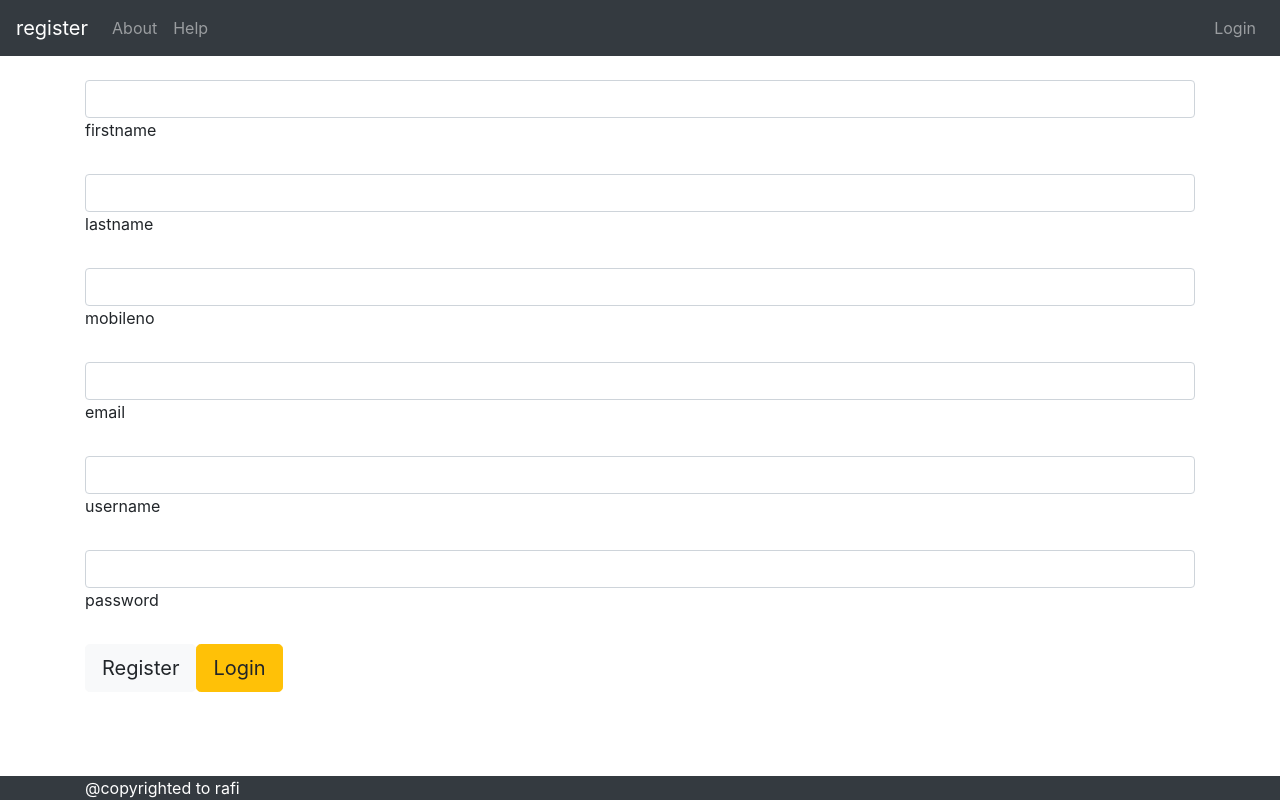
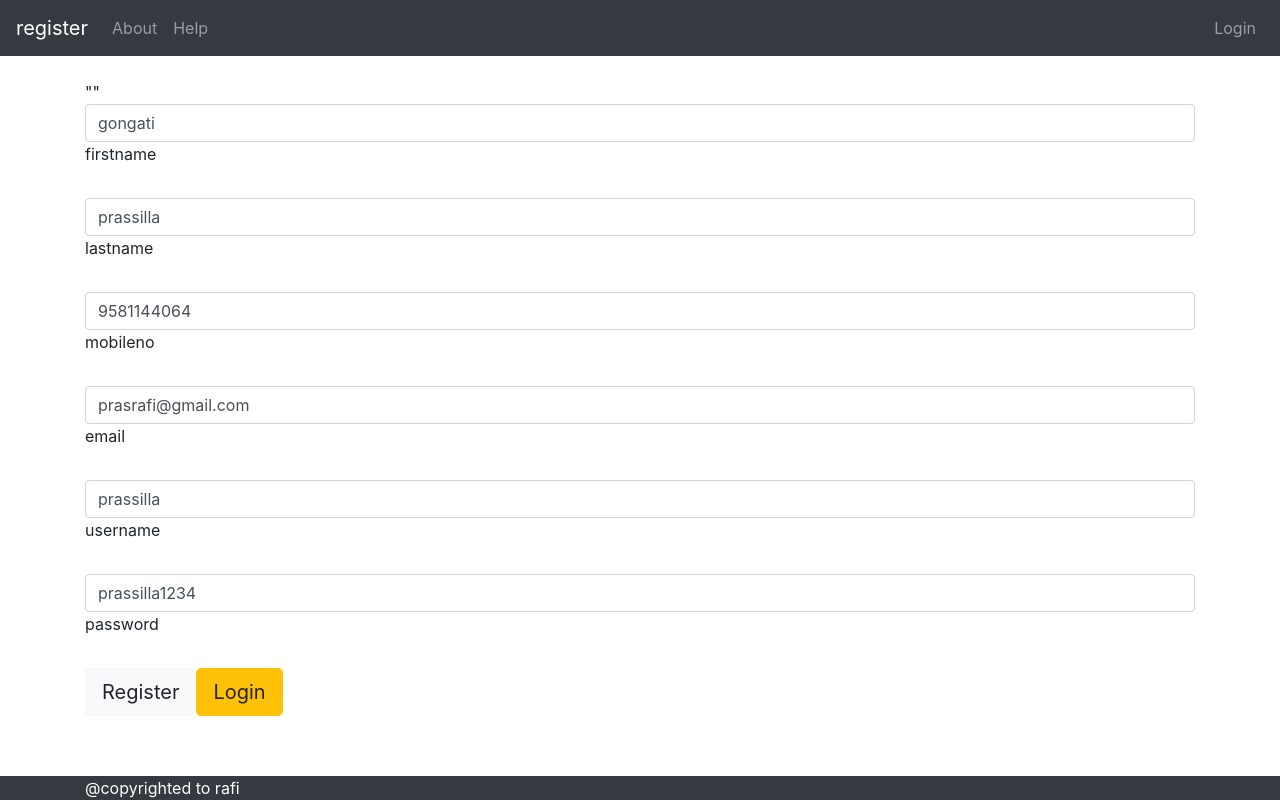
Before and after one commit to rafidudekula0009/mybankingclient, an Angular app: page / in a window 1280 px wide. Built offline with nearby package versions, Linux system fonts and the light colour scheme.

Commit message:
httpclietmodule implementation for registration and fetch customer

```diff
--- a/src/app/app.module.ts
+++ b/src/app/app.module.ts
@@ -12,6 +12,7 @@ import { FooterComponent } from './footer/footer.component';
 import { MenuComponent } from './menu/menu.component';
 import { LogoutComponent } from './logout/logout.component';
 import { NeedhelpComponent } from './needhelp/needhelp.component';
+import { HttpClient, HttpClientModule } from '@angular/common/http';
 
 @NgModule({
   declarations: [
@@ -28,6 +29,7 @@ import { NeedhelpComponent } from './needhelp/needhelp.component';
   imports: [
     BrowserModule,
     AppRoutingModule,
+    HttpClientModule,
     FormsModule //This is used to make use of features like ngModel, ngIf in the html pages of the components added in the declarations above
   ],
   providers: [],
--- a/src/app/login/login.component.ts
+++ b/src/app/login/login.component.ts
@@ -9,10 +9,10 @@ import { HarcodedAuthenticationService } from '../service/harcoded-authenticatio
 })
 export class LoginComponent {
 
-  username :string= ''
-  password :string = ''
-  loginFailed :boolean= false
-  errorMessage :string = 'login failed..'
+  username: string = ''
+  password: string = ''
+  loginFailed: boolean = false
+  errorMessage: string = 'login failed..'
   constructor(private route: Router, private hardcodedAuth: HarcodedAuthenticationService) {
 
   }
@@ -21,6 +21,12 @@ export class LoginComponent {
     this.route.navigate(['register'])
   }
   handleLogin() {
-    this.loginFailed = this.hardcodedAuth.isUserLoggedIn();
+    sessionStorage.setItem('userName', this.username);
+    if (this.hardcodedAuth.isUserLoggedIn()) {
+      this.loginFailed = false;
+      this.route.navigate(['welcome',this.username]);
+    }else{
+      this.loginFailed=true;
+    }
   }
 }
--- a/src/app/resgistration/resgistration.component.html
+++ b/src/app/resgistration/resgistration.component.html
@@ -1,5 +1,6 @@
 <!-- ngIf is like if condition -->
 <!-- {{errorMessage}} is the interpollation where errorMessage is the attribute name defined in the ts file of respective component -->
+<small *ngIf="successMsg">{{successMsg}}</small><br>{{successMsg|json}}
 <small *ngIf="isRegistrationFailed">{{errorMessage}}</small><br>
 <div>
     <!-- ngModel is used to bidirectional binding of a variable. Here firstname assigned to ngModel is
--- a/src/app/resgistration/resgistration.component.ts
+++ b/src/app/resgistration/resgistration.component.ts
@@ -1,6 +1,7 @@
 import { Component } from '@angular/core';
 import { Router } from '@angular/router';
 import { HarcodedAuthenticationService } from '../service/harcoded-authentication.service';
+import { HelloWorldService } from '../service/data/hello-world.service';
 
 @Component({
   selector: 'app-resgistration',
@@ -10,22 +11,25 @@ import { HarcodedAuthenticationService } from '../service/harcoded-authenticatio
 export class ResgistrationComponent {
 
   //this keyword must be used to make use of these attributes
-  firstname = ''
-  lastname = ''
-  mobileno = ''
-  email = ''
-  username = ''
-  password = ''
+  firstname = 'gongati'
+  lastname = 'prassilla'
+  mobileno = '9581144064'
+  email = 'prasrafi@gmail.com'
+  username = 'prassilla'
+  password = 'prassilla1234'
 
+  successMsg:string=''
   errorMessage = 'Some error occured'
   isRegistrationFailed = false
 
   //Router can be used to navigate from one component/page to another componet/page
-  constructor(private route: Router, hardcodedAuth:HarcodedAuthenticationService) {
+  constructor(private route: Router, hardcodedAuth: HarcodedAuthenticationService, private helloService: HelloWorldService) {
 
   }
 
   handleRegister() {
+    this.helloService.registerCustomer(this.firstname, this.lastname, this.mobileno, this.email, this.username, this.password);
+    this.helloService.registerCustomer(this.firstname, this.lastname, this.mobileno, this.email, this.username, this.password).subscribe((data)=>{handleResponse(data)});
     if (this.firstname === 'rafi') {
       this.isRegistrationFailed = false;
       this.route.navigate(['login'])
@@ -38,3 +42,7 @@ export class ResgistrationComponent {
     this.route.navigate(['login'])
   }
 }
+function handleResponse(data: String): void {
+  console.log("handle response invoked!!")
+  console.log("response=> "+data)
+}
--- /dev/null
+++ b/src/app/service/data/hello-world.service.ts
@@ -0,0 +1,32 @@
+import { HttpClient } from '@angular/common/http';
+import { Injectable } from '@angular/core';
+import { Observable } from 'rxjs';
+export class Customer {
+  constructor(public firstName:string,public lastName:string,public mobileNumber:string,public emailId:string,public userName:string,public password:string){}
+}
+
+@Injectable({
+  providedIn: 'root'
+})
+
+export class HelloWorldService {
+
+  constructor(private http:HttpClient) {
+
+  }
+
+  getCustomerDetails(customerId: number) {
+    return this.http.get<Customer>(`http://localhost:8080/customer/get_customer?customerId=${customerId}`);
+  }
+
+  registerCustomer(firstName:string,
+    lastName:string,
+    mobileNumber:string,
+    emaiId:string,
+    userName:string,
+    password:string) {
+
+    console.log("registercustomer invoked!!")
+    return this.http.post<string>(`http://localhost:8080/registration/register_customer`,new Customer(firstName,lastName,mobileNumber,emaiId,userName,password));
+  }
+}
--- a/src/app/welcome/welcome.component.html
+++ b/src/app/welcome/welcome.component.html
@@ -1 +1,3 @@
 <p>welcome {{name}}!</p>
+<button type="button" (click)="getCustomerDetails()">GetCustomerDetails</button><br><br>
+{{custom|json}}
--- a/src/app/welcome/welcome.component.ts
+++ b/src/app/welcome/welcome.component.ts
@@ -1,6 +1,7 @@
 import { Component } from '@angular/core';
 import { ActivatedRoute } from '@angular/router';
-
+import {HttpClient} from '@angular/common/http';
+import { Customer, HelloWorldService } from '../service/data/hello-world.service';
 @Component({
   selector: 'app-welcome',
   templateUrl: './welcome.component.html',
@@ -10,10 +11,23 @@ export class WelcomeComponent {
 
   //ActivatedRoute is used to fetch the request parameters/some varaible values sent through url. ex:localhost:4200/welcome/rafi i.e, welcome/<value of the attribute 'name'>
   //So name and any other variable passed in the url can be fetched using ActivatedRoute
-  constructor(private router: ActivatedRoute) {
+  constructor(private router: ActivatedRoute, private helloService:HelloWorldService) {
 
   }
 
   //snapshot contains the snapshot of all variables/attributes received.
   name = this.router.snapshot.params['name']
+  custom:any;
+
+  getCustomerDetails(){
+    console.log("welcome component invoked!!")
+    console.log(this.helloService.getCustomerDetails(1));
+    this.helloService.getCustomerDetails(1).subscribe(data=>{handleResponse(data); this.custom=data;});
+    console.log("my custom=> "+this.custom);
+  }
 }
+
+function handleResponse(data: Customer): void {
+  console.log(data);
+ console.log(data.firstName);
+}
```
Also changed, not shown: 1 other file (tests, documents, lock files or other folders).
